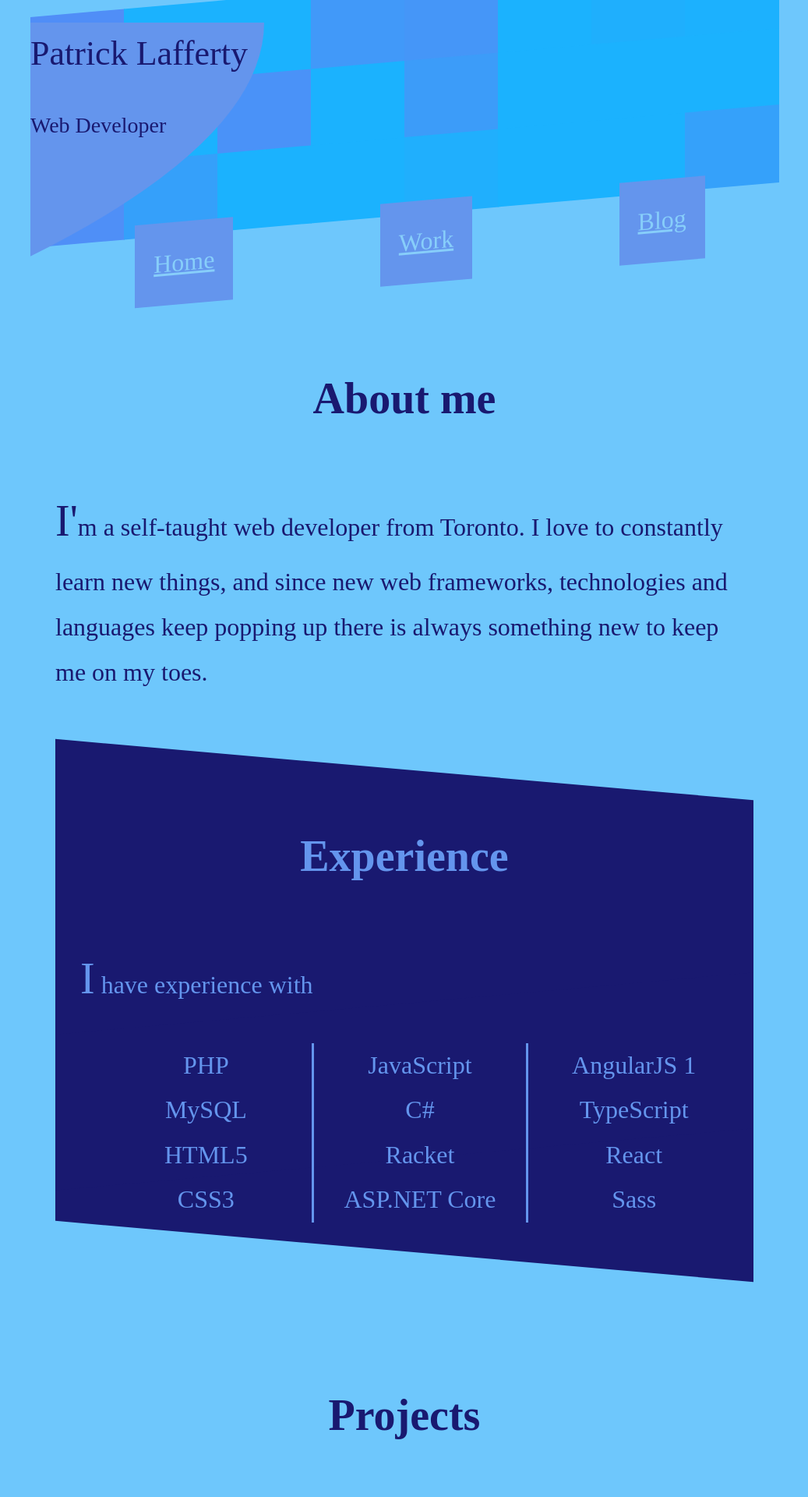
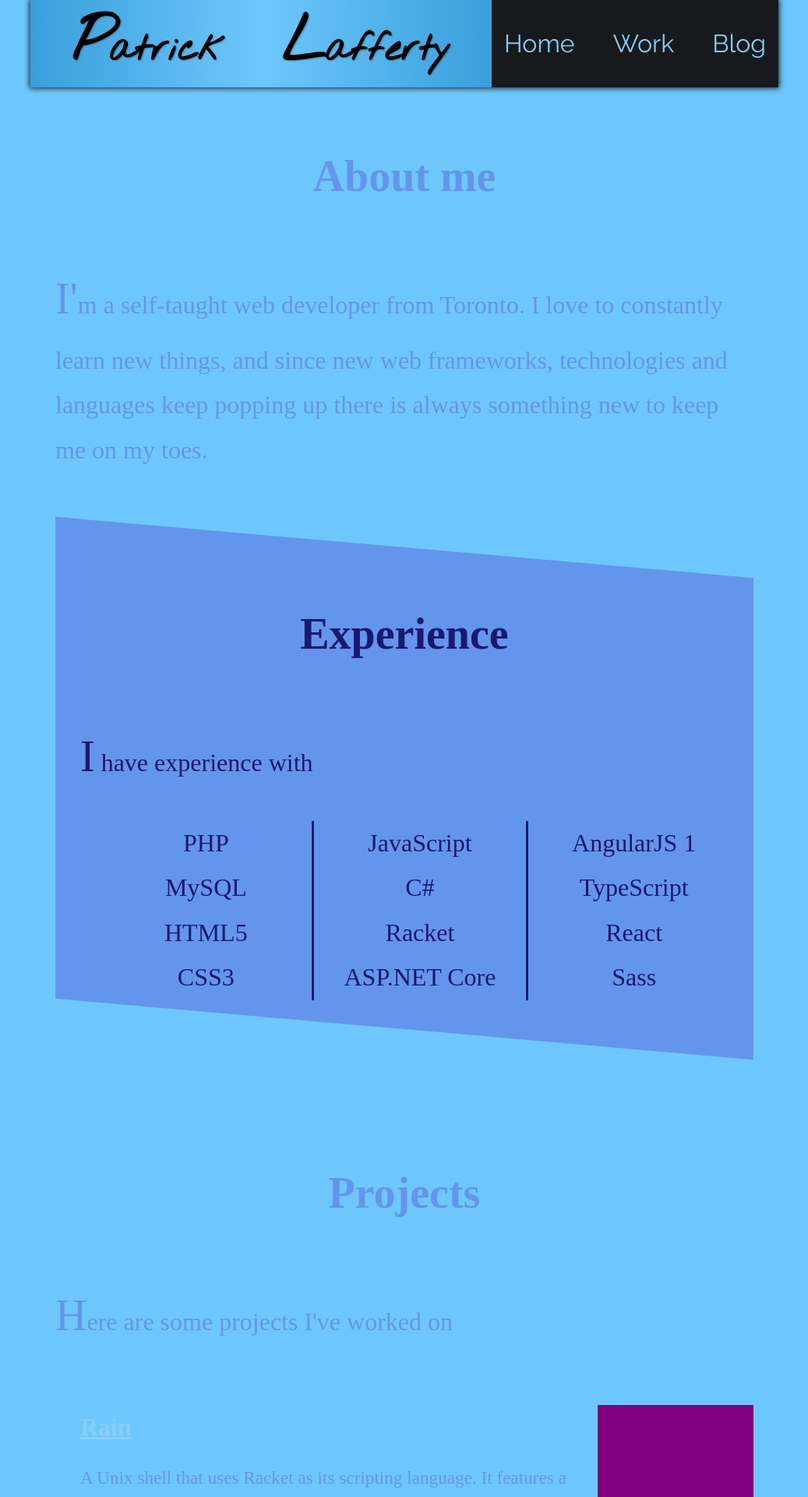
Before and after one commit to patrick-lafferty/portfolio, a Jekyll site: the page built from index.html, in a window 1280 px wide. Shown: the top 1920 px of the page at 78% size, without its empty margins (121-1158 px from the left). Built offline with Jekyll 4.4.1, drawn with Linux system fonts in a browser that asks for light colours.

Commit message:
Replace the header entirely

```diff
--- a/_includes/header.html
+++ b/_includes/header.html
@@ -1,64 +1,15 @@
-<svg height="0">
-	<defs>
-		<clipPath id="shape">
-		<path d="M300,0 Q300,150 0,300 L0,0"></path>
-		</clipPath>
-	</defs>
-</svg>
-
-<script>
-document.addEventListener("DOMContentLoaded", function() {
-	var addTiles = function(row, tilesPerRow) {
-
-		for(var i = 0; i < tilesPerRow; i++) {
-			var div = document.createElement("div");
-			div.className = "nav__tile";
-			div.style.animationDelay = Math.random() * 10000 + "ms";
-			row.appendChild(div);
-		}
-	};
-
-	var tilesPerRow = 7;
-
-	if (CSS.supports('--foo', 'blue')) {
-		tilesPerRow = window.getComputedStyle(document.documentElement).getPropertyValue("--tiles-per-row");
-	}
-	else {
-		if (window.matchMedia("(min-width: 640px")) {
-			tilesPerRow = 8;
-		}
-		else if (window.matchMedia("(max-width: 639px)")) {
-			tilesPerRow = 6;
-		}
-	}
-
-	addTiles(document.querySelector(".row0"), tilesPerRow);
-	addTiles(document.querySelector(".row1"), tilesPerRow);
-	addTiles(document.querySelector(".row2"), tilesPerRow);
-});
-</script>
-
-<header class="nav">
-	<section class="nav__title">
-		<div class="nav__text">
-			<p class="nav__text--name">Patrick Lafferty</p>
-			<p class="nav__text--role">Web Developer</p>
-		</div>
-
-		<div class="nav__tiles row0">
-		</div>
-		<div class="nav__tiles row1">
-		</div>
-		<div class="nav__tiles row2">
-		</div>
-
-		<nav class="links-bar">
-			<ul class="links-bar__list">
-				<li class="link"><a href="/">Home</a></li>
-				<li class="link"><a href="/#projects">Work</a></li>
-				<li class="link"><a href="/blog">Blog</a></li>
-			</ul>
-		</nav>
+<header class="site__header">
+	<section class="header__name">
+		<p class="name__word">Patrick</p>
+		<p class="name__word">Lafferty</p>
 	</section>
 
+	<nav class="header__navbar">
+		<ul class="navbar__links">
+			<li><a class="navbar__link" href="/">Home</a></li>
+			<li><a class="navbar__link" href="/#projects">Work</a></li>
+			<li><a class="navbar__link" href="/blog">Blog</a></li>
+		</ul>
+	</nav>
+
 </header>
--- a/css/main.scss
+++ b/css/main.scss
@@ -190,6 +190,58 @@ a {
 	padding: 0em 1em;
 }
 
+.site__header {
+	margin: 0rem 0rem 1rem 0rem;
+	display: flex;
+	justify-content: space-between;
+	box-shadow: 0px 0px 7px 1px #161A1D;
+}
+
+.header__name {
+	font-size: 3rem;
+	flex: 1 1 50%;
+	font-family: "Nothing you could do";
+	margin: 0;
+	text-shadow: 1px 1px 2px rgba(0, 0, 0, 0.3);
+	font-weight: bold;
+	padding: 1rem;
+	height: 5rem;
+	background-image: linear-gradient(to right, #399FDB, transparent, #399FDB);
+	display: flex;
+	justify-content: space-around;
+}
+
+.name__word {
+	margin: 0;
+}
+
+.name__word:first-letter {
+	font-size: 5rem;
+	line-height: 1.0;
+}
+
+.header__navbar {
+	flex: 1 1 30%;
+	margin: 0;
+	font-family: "Raleway";
+}
+
+.navbar__links {
+	display: flex;
+	list-style: none;
+	background: #161A1D;
+	justify-content: space-between;
+	align-items: center;
+	padding: 1rem;
+	height: 5rem;
+	font-size: 2rem;
+	margin: 0;
+}
+
+.navbar__link {
+	text-decoration: none;
+}
+
 .about__tail {
 	transform: skewY(-10deg);
 	/*background-color: var(--primary-colour);*/
@@ -256,9 +308,12 @@ a {
 	color: #161A1D;
 	display: flex;
 	justify-content: space-between;
-	align-items: baseline;
+	align-items: center;
+	flex-direction: column;
 	text-shadow: 1px 1px 2px rgba(0,0,0, 0.3);
 	line-height: 1.5;
+	background-image: linear-gradient(to right, #399FDB, transparent, #399FDB);
+	box-shadow: 0px 0px 7px 1px #161A1D;
 }
 
 .post__content > h1 {
@@ -322,47 +377,3 @@ img {
 	display: flex;
 	justify-content: center;
 }
-
-@supports (--foo: blue) {
-
-	.nav__text {
-		background-color: var(--secondary-colour);
-		color: var(--primary-colour);
-	}
-
-	.nav__text--role {
-		color: var(--primary-colour);
-	}
-
-	.link {
-		background-color: var(--secondary-colour);
-		color: var(--primary-colour);
-	}
-
-	.link:hover {
-		background-color: var(--primary-colour);
-		color: var(--secondary-colour);
-	}
-
-	.about {
-		color: var(--primary-colour);
-	}
-
-	.about__experience {
-		background-color: var(--primary-colour);
-		color: var(--secondary-colour);
-	}
-
-	.about__tail {
-		background-color: var(--primary-colour);
-	}
-
-	.about__experience--skills {
-		column-rule: medium solid var(--secondary-colour);
-	}
-
-	.footer {
-		background-color: var(--primary-colour);
-		color: var(--secondary-colour);
-	}
-}
```
